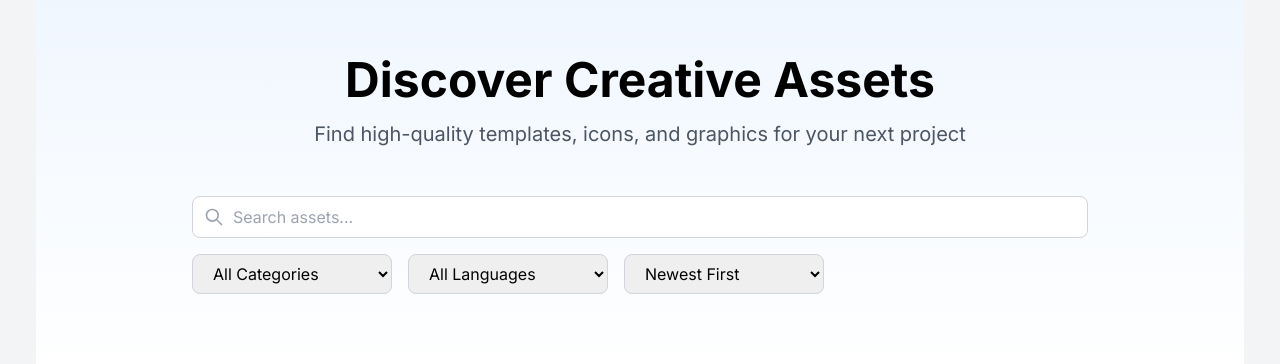
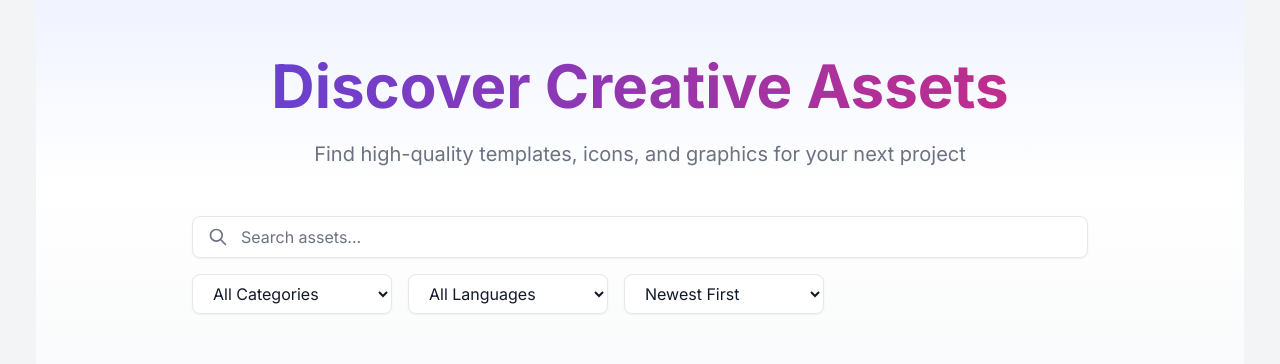
Before and after one commit to vrinvites2020/stockimages, a Next.js app: page / in a window 1280 px wide. Shown: the part 108-472 px from the top of the page. Built offline with nearby package versions, Linux system fonts and the light colour scheme.

Commit message:
UI Changes

```diff
--- a/src/app/globals.css
+++ b/src/app/globals.css
@@ -3,25 +3,55 @@
 @tailwind utilities;
 
 :root {
-  --foreground-rgb: 0, 0, 0;
-  --background-rgb: 255, 255, 255;
+  --primary: 79, 70, 229;
+  --primary-dark: 67, 56, 202;
+  --secondary: 236, 72, 153;
+  --accent: 245, 158, 11;
+  --background: 249, 250, 251;
+  --foreground: 17, 24, 39;
+  --muted: 107, 114, 128;
+  --card: 255, 255, 255;
+  --card-foreground: 17, 24, 39;
+  --border: 229, 231, 235;
+  --input: 229, 231, 235;
+  --ring: 79, 70, 229;
 }
 
 body {
-  color: rgb(var(--foreground-rgb));
-  background: rgb(var(--background-rgb));
+  color: rgb(var(--foreground));
+  background: rgb(var(--background));
 }
 
 @layer components {
   .card {
-    @apply bg-white rounded-lg shadow-sm hover:shadow-md transition-shadow duration-200 overflow-hidden;
+    @apply bg-white rounded-xl shadow-sm hover:shadow-md transition-all duration-300 overflow-hidden border border-gray-100;
   }
 
   .btn-primary {
-    @apply px-4 py-2 bg-blue-600 text-white rounded-lg hover:bg-blue-700 transition-colors duration-200;
+    @apply px-4 py-2 bg-indigo-600 text-white rounded-lg hover:bg-indigo-700 transition-colors duration-200 font-medium shadow-sm hover:shadow-md;
+  }
+
+  .btn-secondary {
+    @apply px-4 py-2 bg-pink-600 text-white rounded-lg hover:bg-pink-700 transition-colors duration-200 font-medium shadow-sm hover:shadow-md;
   }
 
   .input-field {
-    @apply w-full px-4 py-2 border border-gray-300 rounded-lg focus:outline-none focus:ring-2 focus:ring-blue-500 focus:border-transparent;
+    @apply w-full px-4 py-2 border border-gray-200 rounded-lg focus:outline-none focus:ring-2 focus:ring-indigo-500 focus:border-transparent transition-all duration-200 bg-white shadow-sm;
+  }
+
+  .gradient-text {
+    @apply bg-clip-text text-transparent bg-gradient-to-r from-indigo-600 to-pink-600;
+  }
+
+  .gradient-bg {
+    @apply bg-gradient-to-r from-indigo-600 to-pink-600;
+  }
+
+  .hover-card {
+    @apply transition-all duration-300 hover:scale-[1.02] hover:shadow-lg;
+  }
+
+  .glass-effect {
+    @apply bg-white/80 backdrop-blur-lg border border-white/20;
   }
 }
--- a/src/app/page.tsx
+++ b/src/app/page.tsx
@@ -151,36 +151,41 @@ export default function Home() {
 
   // The grid should always show filteredAssets
   return (
-    <div className="min-h-screen">
+    <div className="min-h-screen bg-background">
       {/* Hero Section */}
-      <section className="bg-gradient-to-b from-blue-50 to-white py-20">
-        <div className="container mx-auto px-4">
-          <div className="text-center mb-12">
-            <h1 className="text-4xl md:text-5xl font-bold mb-4">
+      <section className="relative overflow-hidden bg-gradient-to-b from-indigo-50 via-white to-background py-20">
+        <div className="absolute inset-0 bg-grid-pattern opacity-5"></div>
+        <div className="container mx-auto px-4 relative">
+          <div className="text-center mb-12 animate-fade-in">
+            <h1 className="text-4xl md:text-6xl font-bold mb-6 gradient-text">
               Discover Creative Assets
             </h1>
-            <p className="text-xl text-gray-600 max-w-2xl mx-auto">
+            <p className="text-xl text-muted max-w-2xl mx-auto">
               Find high-quality templates, icons, and graphics for your next project
             </p>
           </div>
+          <div className="animate-slide-up">
             <SearchBar onSearch={handleSearch} onFilterChange={handleFilterChange} />
+          </div>
         </div>
       </section>
 
       {/* Carousel Section */}
-      <section className="container mx-auto px-4 py-4">
+      <section className="container mx-auto px-4 py-8">
+        <div className="animate-slide-up">
           <Carousel
             assets={mockAssets}
             onCategorySelect={handleCategorySelect}
           />
+        </div>
       </section>
 
       {/* Assets Grid */}
       <section className="container mx-auto px-4 py-12">
         <div className="grid grid-cols-1 md:grid-cols-2 lg:grid-cols-3 xl:grid-cols-4 gap-6">
           {filteredAssets.map(asset => (
+            <div key={asset.id} className="animate-fade-in">
               <AssetCard
-              key={asset.id}
                 id={asset.id}
                 title={asset.title}
                 category={asset.category}
@@ -188,6 +193,7 @@ export default function Home() {
                 price={asset.price}
                 imageUrl={asset.imageUrl}
               />
+            </div>
           ))}
         </div>
       </section>
--- a/src/components/AssetCard.tsx
+++ b/src/components/AssetCard.tsx
@@ -67,33 +67,34 @@ export default function AssetCard({ id, title, category, language, price, imageU
   return (
     <>
       <Script src="https://checkout.razorpay.com/v1/checkout.js" />
-      <div className="card group cursor-pointer" onClick={() => setShowModal(true)}>
+      <div className="card hover-card group cursor-pointer" onClick={() => setShowModal(true)}>
         <div className="relative aspect-video overflow-hidden">
           <Image
             src={imageUrl}
             alt={title}
             fill
-            className="object-cover group-hover:scale-105 transition-transform duration-200"
+            className="object-cover group-hover:scale-105 transition-transform duration-500"
           />
+          <div className="absolute inset-0 bg-gradient-to-t from-black/60 to-transparent opacity-0 group-hover:opacity-100 transition-opacity duration-300"></div>
         </div>
         <div className="p-4">
-          <h3 className="font-semibold text-lg mb-1 truncate">{title}</h3>
+          <h3 className="font-semibold text-lg mb-2 truncate text-foreground">{title}</h3>
           <div className="flex items-center justify-between">
-            <div className="space-y-1">
-              <span className="text-sm text-gray-500">{language}</span>
-              <div className="text-xs bg-gray-100 text-gray-600 px-2 py-1 rounded-full">
+            <div className="space-y-2">
+              <span className="text-sm text-muted">{language}</span>
+              <div className="text-xs bg-indigo-50 text-indigo-600 px-3 py-1 rounded-full font-medium">
                 {category}
               </div>
             </div>
-            <div className="flex flex-col items-end">
-              <span className="text-sm font-medium">₹{price.toLocaleString('en-IN')}</span>
+            <div className="flex flex-col items-end gap-2">
+              <span className="text-lg font-bold text-foreground">₹{price.toLocaleString('en-IN')}</span>
               <button
                 onClick={(e) => {
                   e.stopPropagation()
                   initializePayment()
                 }}
                 disabled={loading}
-                className={`btn-primary text-sm mt-1 ${
+                className={`btn-primary text-sm ${
                   loading ? 'opacity-50 cursor-not-allowed' : ''
                 }`}
               >
--- a/src/components/SearchBar.tsx
+++ b/src/components/SearchBar.tsx
@@ -34,11 +34,11 @@ export default function SearchBar({ onSearch, onFilterChange }: SearchBarProps)
         <input
           type="text"
           placeholder="Search assets..."
-          className="input-field pl-10"
+          className="input-field pl-12 text-foreground placeholder-muted"
           onChange={(e) => onSearch(e.target.value)}
         />
         <svg
-          className="absolute left-3 top-1/2 -translate-y-1/2 h-5 w-5 text-gray-400"
+          className="absolute left-4 top-1/2 -translate-y-1/2 h-5 w-5 text-muted"
           fill="none"
           stroke="currentColor"
           viewBox="0 0 24 24"
@@ -52,9 +52,9 @@ export default function SearchBar({ onSearch, onFilterChange }: SearchBarProps)
         </svg>
       </div>
 
-      <div className="flex gap-4">
+      <div className="flex flex-wrap gap-4">
         <select
-          className="input-field max-w-[200px]"
+          className="input-field max-w-[200px] text-foreground"
           value={category}
           onChange={handleCategoryChange}
         >
@@ -66,7 +66,7 @@ export default function SearchBar({ onSearch, onFilterChange }: SearchBarProps)
         </select>
 
         <select
-          className="input-field max-w-[200px]"
+          className="input-field max-w-[200px] text-foreground"
           value={language}
           onChange={handleLanguageChange}
         >
@@ -78,7 +78,7 @@ export default function SearchBar({ onSearch, onFilterChange }: SearchBarProps)
         </select>
 
         <select
-          className="input-field max-w-[200px]"
+          className="input-field max-w-[200px] text-foreground"
           value={sortBy}
           onChange={handleSortChange}
         >
--- a/tailwind.config.js
+++ b/tailwind.config.js
@@ -6,7 +6,49 @@ module.exports = {
     './src/app/**/*.{js,ts,jsx,tsx,mdx}',
   ],
   theme: {
-    extend: {},
+    extend: {
+      colors: {
+        primary: {
+          DEFAULT: 'rgb(var(--primary))',
+          dark: 'rgb(var(--primary-dark))',
+        },
+        secondary: 'rgb(var(--secondary))',
+        accent: 'rgb(var(--accent))',
+        background: 'rgb(var(--background))',
+        foreground: 'rgb(var(--foreground))',
+        muted: 'rgb(var(--muted))',
+        card: {
+          DEFAULT: 'rgb(var(--card))',
+          foreground: 'rgb(var(--card-foreground))',
+        },
+        border: 'rgb(var(--border))',
+        input: 'rgb(var(--input))',
+        ring: 'rgb(var(--ring))',
+      },
+      boxShadow: {
+        'soft': '0 2px 15px -3px rgba(0, 0, 0, 0.07), 0 10px 20px -2px rgba(0, 0, 0, 0.04)',
+        'hover': '0 10px 25px -5px rgba(0, 0, 0, 0.1), 0 8px 10px -6px rgba(0, 0, 0, 0.04)',
+      },
+      animation: {
+        'fade-in': 'fadeIn 0.5s ease-in-out',
+        'slide-up': 'slideUp 0.5s ease-out',
+        'slide-down': 'slideDown 0.5s ease-out',
+      },
+      keyframes: {
+        fadeIn: {
+          '0%': { opacity: '0' },
+          '100%': { opacity: '1' },
+        },
+        slideUp: {
+          '0%': { transform: 'translateY(10px)', opacity: '0' },
+          '100%': { transform: 'translateY(0)', opacity: '1' },
+        },
+        slideDown: {
+          '0%': { transform: 'translateY(-10px)', opacity: '0' },
+          '100%': { transform: 'translateY(0)', opacity: '1' },
+        },
+      },
+    },
   },
   plugins: [],
 }
```
Lines whose indentation alone changed are shown as unchanged.
